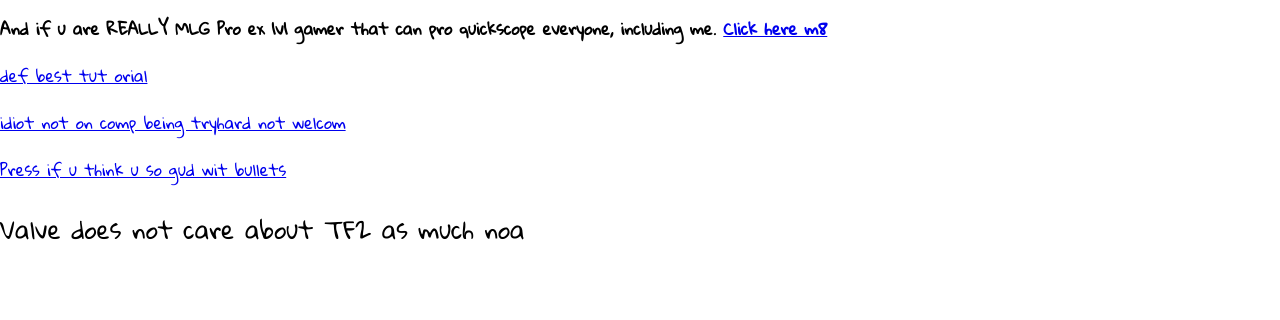
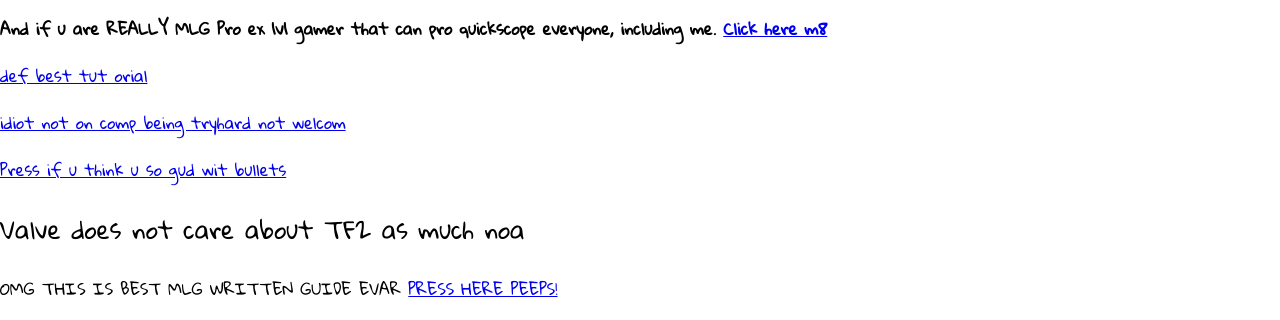
Before and after one commit to Destructormann/Destructormann.github.io, a plain HTML site: page index.html in a window 1280 px wide. Shown: the part 507-827 px from the top of the page. Before the commit the page ends 800 px from the top, so only its background shows below. Drawn offline with Linux system fonts and the light colour scheme; files that its build step writes are made by us from their sources.

Commit message:
MLG Site 7

```diff
--- a/index.html
+++ b/index.html
@@ -76,5 +76,11 @@ Hi this website is dedicated to fun stuff and cool stuff and tf2.
     Valve does not care about TF2 as much noa
   </h2>
 </p>
+<p>
+  OMG THIS IS BEST MLG WRITTEN GUIDE EVAR
+  <a href="http://steamcommunity.com//sharedfiles/filedetails/?id=335867611">
+    PRESS HERE PEEPS!
+  </a>
+</p>
 </body>
 </html>
```
